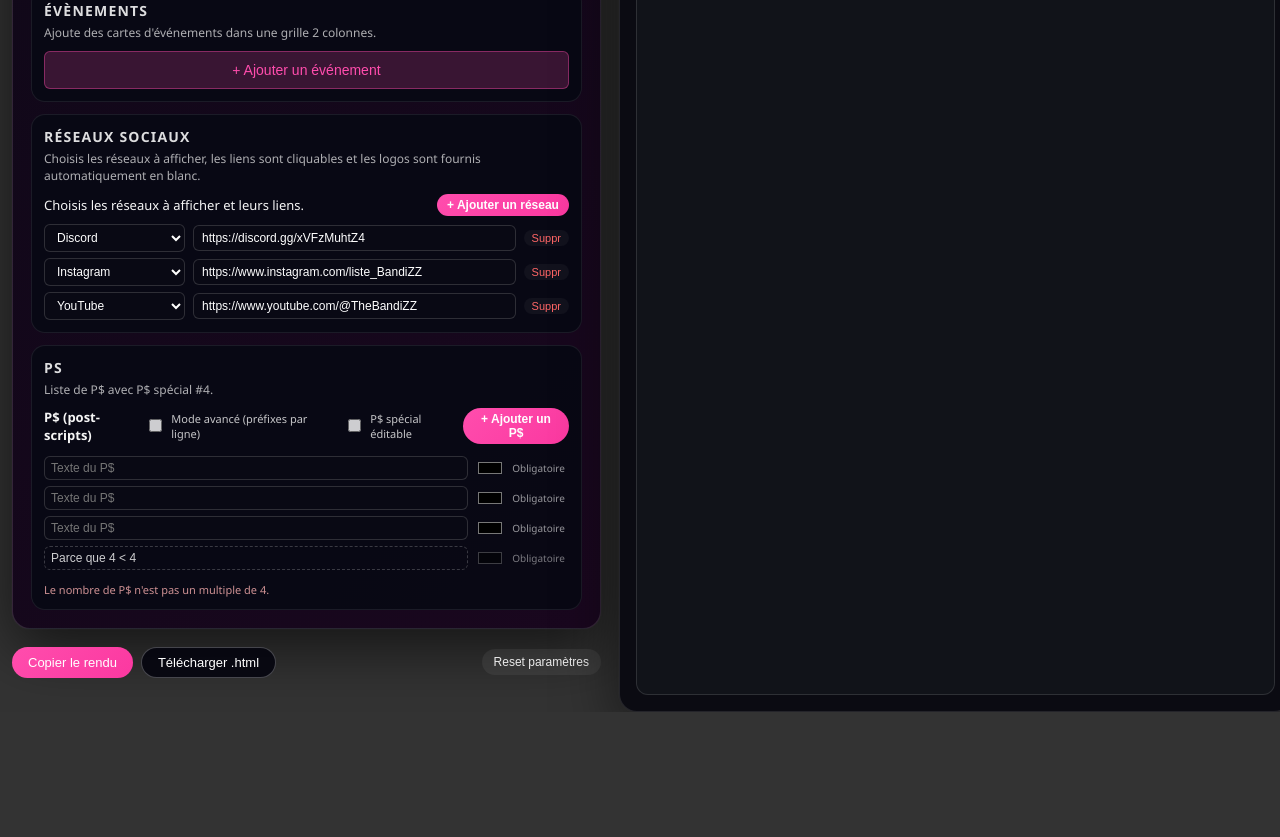
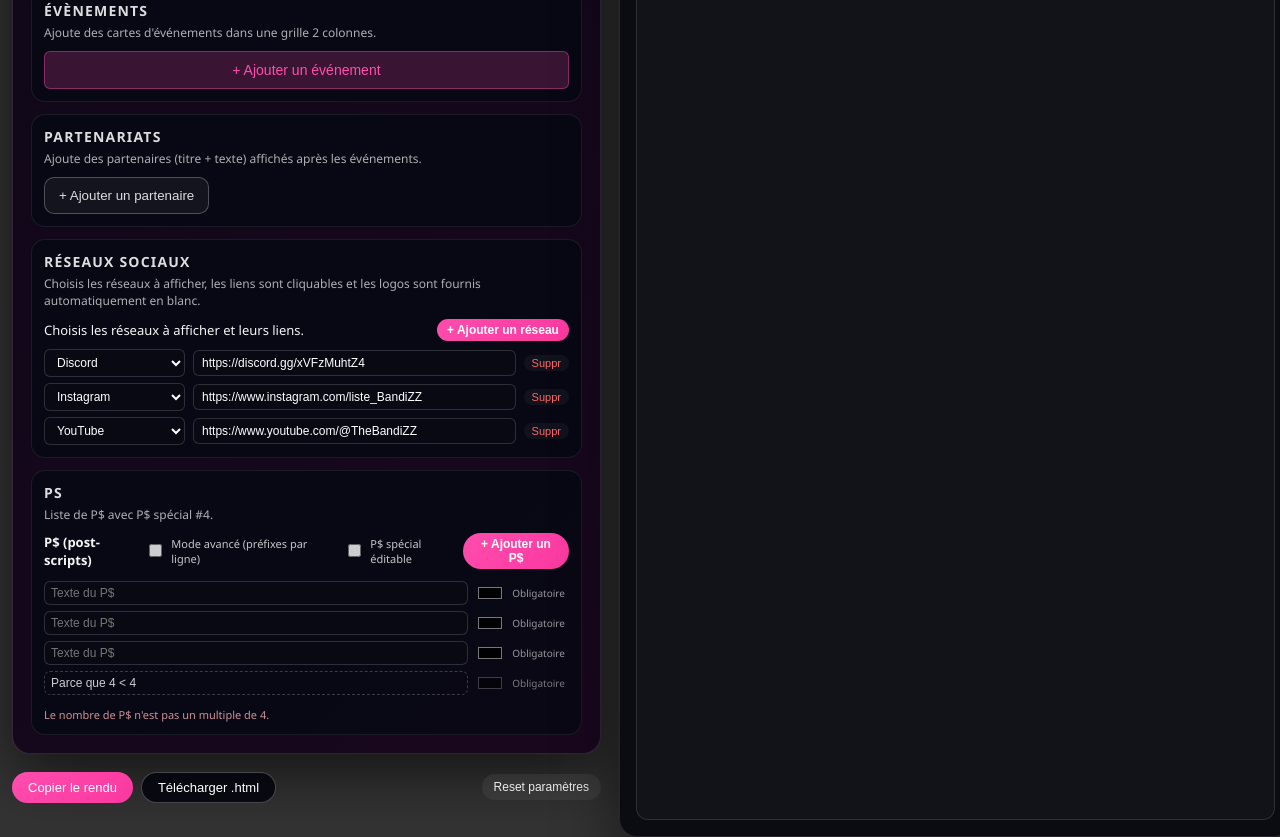
Before and after one commit to bandizz/zzemail_generator, a Next.js app: page / in a window 1280 px wide. Shown: the part 1180-2017 px from the top of the page. Before the commit the page ends 1892 px from the top, so only its background shows below. Built offline with nearby package versions, Linux system fonts and the light colour scheme.

Commit message:
Ajout Partenariats

```diff
--- a/components/EditorPanel.tsx
+++ b/components/EditorPanel.tsx
@@ -16,6 +16,12 @@ export interface EditorPanelProps {
 }
 
 export function EditorPanel({ config, onUpdate, preset, setPreset }: EditorPanelProps) {
+  const partenariats = (config.partenariats && config.partenariats.length > 0)
+    ? config.partenariats
+    : config.partenariatsHtml
+      ? [{ title: "Partenaire", html: config.partenariatsHtml }]
+      : [];
+
   return (
     <section
       style={{
@@ -205,6 +211,102 @@ export function EditorPanel({ config, onUpdate, preset, setPreset }: EditorPanel
         </SettingsSection>
 
         <SettingsSection
+          title="Partenariats"
+          description="Ajoute des partenaires (titre + texte) affichés après les événements."
+        >
+          <div style={{ display: "flex", flexDirection: "column", gap: 12 }}>
+            {partenariats.map((part, idx) => (
+              <div
+                key={idx}
+                style={{
+                  border: "1px solid rgba(255,255,255,0.12)",
+                  padding: 12,
+                  borderRadius: 12,
+                }}
+              >
+                <div
+                  style={{
+                    display: "flex",
+                    flexWrap: "wrap",
+                    gap: 12,
+                    alignItems: "center",
+                    marginBottom: 12,
+                  }}
+                >
+                  <span
+                    style={{
+                      display: "inline-block",
+                      background: config.headerBgColor,
+                      color: "white",
+                      fontSize: 12,
+                      fontWeight: 700,
+                      textTransform: "uppercase",
+                      padding: "6px 10px",
+                      borderRadius: 999,
+                    }}
+                  >
+                    Partenaire
+                  </span>
+                  <TextInput
+                    label={`Titre #${idx + 1}`}
+                    value={part.title}
+                    onChange={(title) => {
+                      const updated = [...partenariats];
+                      updated[idx] = { ...updated[idx], title };
+                      onUpdate({ partenariats: updated, partenariatsHtml: "" });
+                    }}
+                  />
+                  <button
+                    type="button"
+                    onClick={() => {
+                      const updated = partenariats.filter((_, i) => i !== idx);
+                      onUpdate({ partenariats: updated, partenariatsHtml: "" });
+                    }}
+                    style={{
+                      marginLeft: "auto",
+                      background: "transparent",
+                      border: "1px solid rgba(255,255,255,0.2)",
+                      color: "#ddd",
+                      borderRadius: 8,
+                      padding: "4px 10px",
+                      cursor: "pointer",
+                    }}
+                  >
+                    Supprimer
+                  </button>
+                </div>
+                <RichTextEditor
+                  value={part.html}
+                  onChange={(html: string) => {
+                    const updated = [...partenariats];
+                    updated[idx] = { ...updated[idx], html };
+                    onUpdate({ partenariats: updated, partenariatsHtml: "" });
+                  }}
+                />
+              </div>
+            ))}
+            <button
+              type="button"
+              onClick={() => {
+                const updated = [...partenariats, { title: "", html: "" }];
+                onUpdate({ partenariats: updated, partenariatsHtml: "" });
+              }}
+              style={{
+                padding: "10px 14px",
+                borderRadius: 10,
+                border: "1px solid rgba(255,255,255,0.25)",
+                background: "rgba(255,255,255,0.05)",
+                color: "#ddd",
+                cursor: "pointer",
+                alignSelf: "flex-start",
+              }}
+            >
+              + Ajouter un partenaire
+            </button>
+          </div>
+        </SettingsSection>
+
+        <SettingsSection
           title="Réseaux sociaux"
           description="Choisis les réseaux à afficher, les liens sont cliquables et les logos sont fournis automatiquement en blanc."
         >
--- a/lib/emailBuild.ts
+++ b/lib/emailBuild.ts
@@ -22,6 +22,25 @@ export const BODY_SEPARATOR_TOKEN = "[SEPARATOR]" as const;
 
 function escapeForRegExp(value: string): string {
   return value.replace(/[.*+?^${}()|[\]\\]/g, "\\$&");
+}
+
+function hexToRgb(hex: string): { r: number; g: number; b: number } | null {
+  const normalized = hex.trim();
+  const match = /^#?([a-fA-F0-9]{3}|[a-fA-F0-9]{6})$/i.exec(normalized);
+  if (!match) return null;
+  let value = match[1];
+  if (value.length === 3) {
+    value = value
+      .split("")
+      .map((c) => c + c)
+      .join("");
+  }
+  const int = parseInt(value, 16);
+  return {
+    r: (int >> 16) & 255,
+    g: (int >> 8) & 255,
+    b: int & 255,
+  };
 }
 
 function applyBodyShortcodes(html: string | null | undefined): string {
@@ -64,6 +83,8 @@ export function buildEmailHtml(config?: Partial<EmailConfig>): string {
     title,
     bodyHtml,
     introHtml,
+    partenariats,
+    partenariatsHtml,
     signature,
     headerBgColor,
     dividerColor,
@@ -111,6 +132,16 @@ export function buildEmailHtml(config?: Partial<EmailConfig>): string {
     .join("\n");
 
   const introWithShortcodes = applyBodyShortcodes(introHtml);
+  const partenariatsList = (partenariats && partenariats.length > 0)
+    ? partenariats
+    : partenariatsHtml
+      ? [{ title: "Partenaire", html: partenariatsHtml }]
+      : [];
+
+  const safeHeaderRgb = hexToRgb(safeHeaderBgColor);
+  const cardBgColor = safeHeaderRgb
+    ? `rgba(${safeHeaderRgb.r}, ${safeHeaderRgb.g}, ${safeHeaderRgb.b}, 0.12)`
+    : "rgba(255, 77, 173, 0.12)";
 
   const endLogoHtml = showEndLogo
     ? `
@@ -155,6 +186,44 @@ export function buildEmailHtml(config?: Partial<EmailConfig>): string {
     : "";
 
   const bodyWithShortcodes = applyBodyShortcodes(bodyHtml);
+
+  const partenariatsBlocksHtml = partenariatsList
+    .map((part) => {
+      const title = escapeHtml(part.title || "Partenaire");
+      const contentHtml = applyBodyShortcodes(part.html);
+      return `
+                  <div style="background-color: ${cardBgColor}; border: 1px solid ${safeHeaderBgColor}; border-radius: 12px; padding: 16px; margin-bottom: 24px;">
+                    <div style="display: flex; align-items: center; gap: 12px; flex-wrap: wrap; margin-bottom: 12px;">
+                      <span style="
+                        display: inline-block;
+                        background: ${safeHeaderBgColor};
+                        color: white;
+                        font-size: 12px;
+                        font-weight: 700;
+                        text-transform: uppercase;
+                        padding: 6px 12px;
+                        border-radius: 999px;
+                      ">
+                        partenaire
+                      </span>
+                      <h3 style="margin: 0; font-size: 20px; color: rgb(26, 26, 26);">${title}</h3>
+                    </div>
+                    <div style="color: #333; font-size: 16px; line-height: 1.6;">
+                      ${contentHtml}
+                    </div>
+                  </div>`;
+    })
+    .join("");
+
+  const partenariatsBlock = partenariatsBlocksHtml
+    ? `
+            <tr>
+              <td style="padding: 3mm;">
+                ${partenariatsBlocksHtml}
+              </td>
+            </tr>
+            `
+    : "";
 
   const introBlock = introWithShortcodes
     ? `
@@ -275,6 +344,7 @@ export function buildEmailHtml(config?: Partial<EmailConfig>): string {
               </td>
             </tr>
             ${eventsHtml}
+            ${partenariatsBlock}
             ${endLogoHtml}
             ${socialsHtml}
             ${showPS === false ? "" : `
--- a/lib/emailTypes.ts
+++ b/lib/emailTypes.ts
@@ -42,6 +42,11 @@ export interface EventItem {
   eventLocation: string;
 }
 
+export interface PartenariatItem {
+  title: string;
+  html: string;
+}
+
 export interface EmailConfig {
   /**
    * Contenu base64 (sans préfixe data:) du logo du haut.
@@ -75,6 +80,10 @@ export interface EmailConfig {
   showZzemaineSection?: boolean;
   /** HTML content for an intro section shown before the planning block */
   introHtml?: string;
+  /** Partenariats (titre + texte) affichés après les événements */
+  partenariats?: PartenariatItem[];
+  /** HTML content for a partenariats section (legacy) */
+  partenariatsHtml?: string;
   events: EventItem[];
   psRaw: PsItem[];
   socials: SocialItem[];
@@ -109,6 +118,8 @@ export const DEFAULT_CONFIG: EmailConfig = {
   zzemainePlanningImage: "",
   showZzemaineSection: false,
   introHtml: "",
+  partenariats: [],
+  partenariatsHtml: "",
   events: [],
   // 3 P$ minimum obligatoires, vides au départ mais à remplir
   psRaw: [
```
Lines whose indentation alone changed are shown as unchanged.
